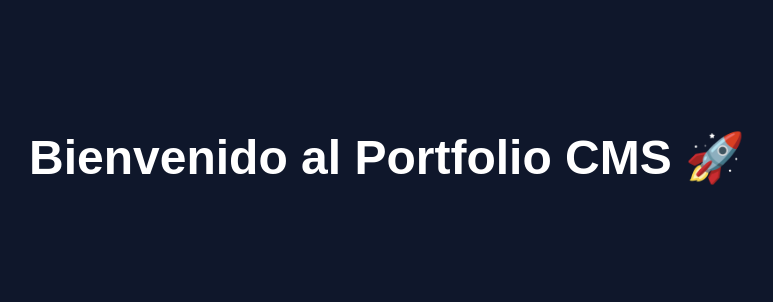
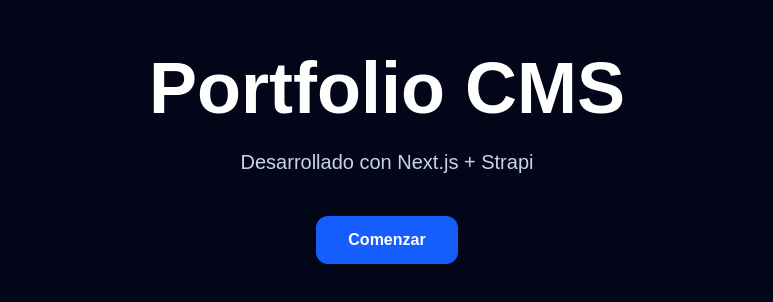
Before and after one commit to DavidRodH/portfolio-cms, a Next.js app in the folder frontend/: page / in a window 1280 px wide. Shown: the part 242-544 px from the top of the page, without its empty margins (253-1026 px from the left). Built offline with nearby package versions, Linux system fonts and the light colour scheme.

Commit message:
feat: create frontend architecture and base layout

```diff
--- a/frontend/src/app/layout.tsx
+++ b/frontend/src/app/layout.tsx
@@ -1,20 +1,9 @@
 import type { Metadata } from "next";
-import { Geist, Geist_Mono } from "next/font/google";
 import "./globals.css";
 
-const geistSans = Geist({
-  variable: "--font-geist-sans",
-  subsets: ["latin"],
-});
-
-const geistMono = Geist_Mono({
-  variable: "--font-geist-mono",
-  subsets: ["latin"],
-});
-
 export const metadata: Metadata = {
-  title: "Create Next App",
-  description: "Generated by create next app",
+  title: "Portafolio David Rodriguez",
+  description: "Portafolio de poryectos desarrollados por David Rodriguez",
 };
 
 export default function RootLayout({
@@ -23,11 +12,8 @@
   children: React.ReactNode;
 }>) {
   return (
-    <html
-      lang="en"
-      className={`${geistSans.variable} ${geistMono.variable} h-full antialiased`}
-    >
-      <body className="min-h-full flex flex-col">{children}</body>
+    <html lang="es">
+      <body>{children}</body>
     </html>
   );
 }
--- a/frontend/src/app/page.tsx
+++ b/frontend/src/app/page.tsx
@@ -1,9 +1,21 @@
 export default function Home() {
   return (
-    <main className="flex min-h-screen items-center justify-center bg-slate-900">
-      <h1 className="text-5xl font-bold text-white">
-        Bienvenido al Portfolio CMS 🚀
-      </h1>
+    <main className="min-h-screen bg-slate-950 text-white">
+      <section className="mx-auto flex min-h-screen max-w-7xl items-center justify-center px-6">
+        <div className="text-center">
+          <h1 className="text-5xl font-bold md:text-7xl">
+            Portfolio CMS
+          </h1>
+
+          <p className="mt-6 text-xl text-slate-300">
+            Desarrollado con Next.js + Strapi
+          </p>
+
+          <button className="mt-10 rounded-xl bg-blue-600 px-8 py-3 font-semibold transition hover:bg-blue-700">
+            Comenzar
+          </button>
+        </div>
+      </section>
     </main>
   );
 }
--- /dev/null
+++ b/frontend/src/components/common/Container.tsx
@@ -0,0 +1,15 @@
+import { ReactNode } from "react";
+
+interface ContainerProps {
+  children: ReactNode;
+}
+
+export default function Container({
+  children,
+}: ContainerProps) {
+  return (
+    <div className="mx-auto max-w-7xl px-6">
+      {children}
+    </div>
+  );
+}
```
